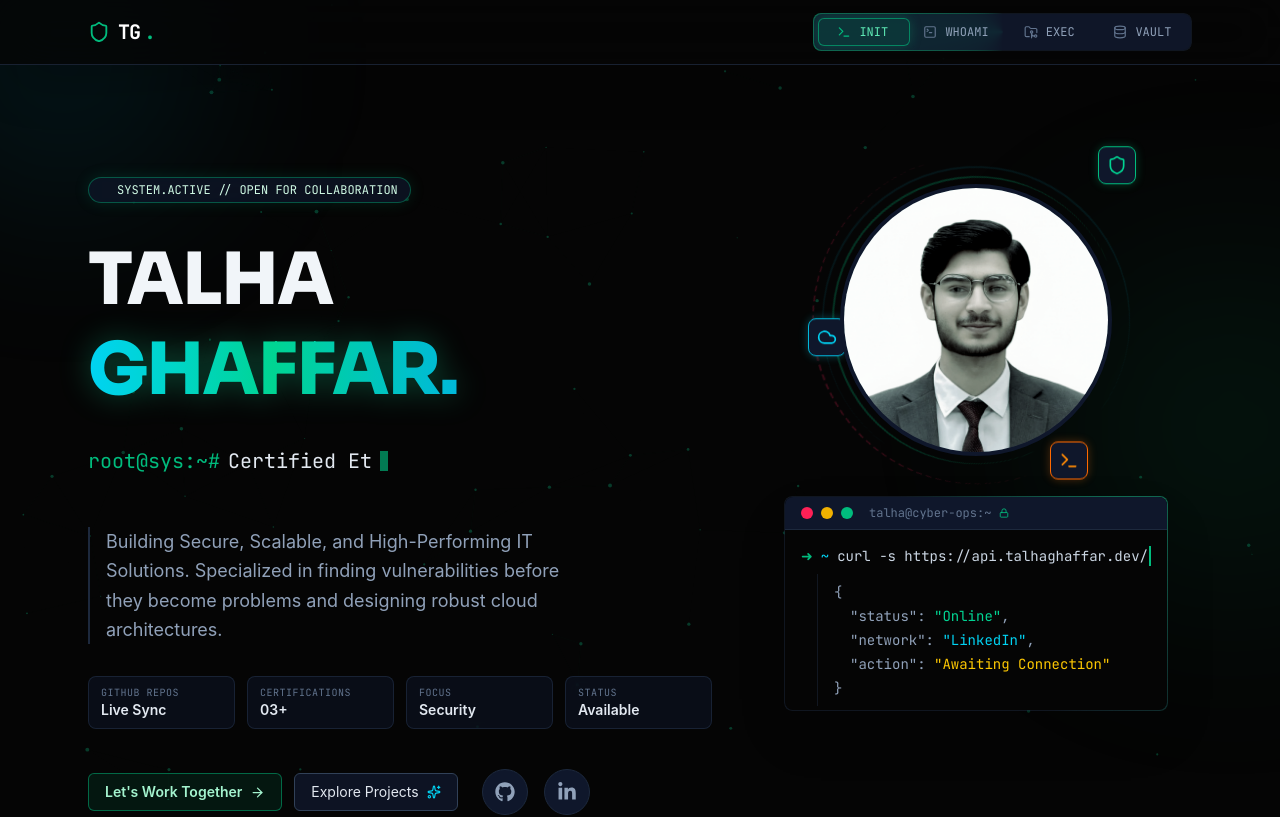
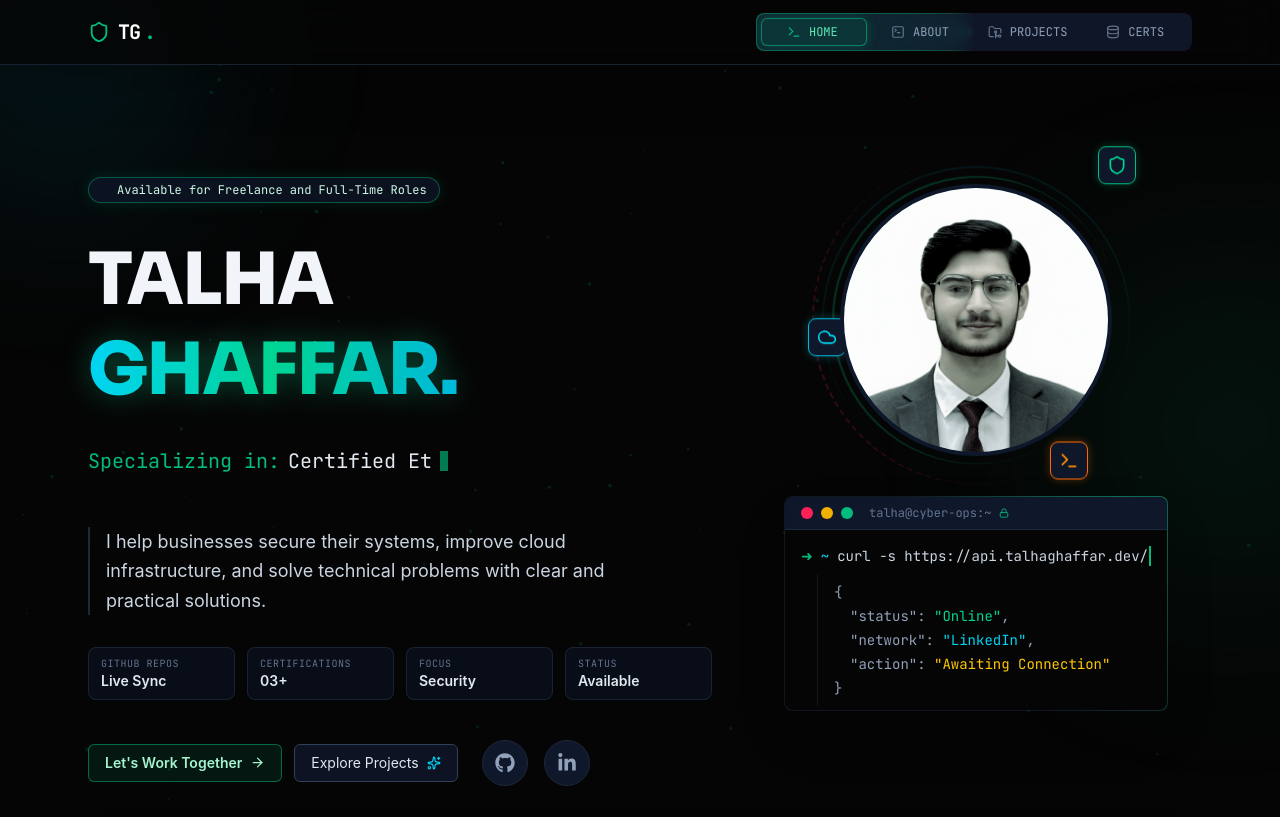
Before and after one commit to talha-ghaffar-ch/talha-portfolio, a React app: page / in a window 1280 px wide. Shown: the top 817 px of the page. Built offline with nearby package versions, Linux system fonts and the light colour scheme; the HTML template or start-up script is replaced by a standard one.

Commit message:
Simplify UI labels and add certificate verification links

```diff
--- a/src/App.jsx
+++ b/src/App.jsx
@@ -247,7 +247,7 @@ const InteractiveBackground = () => {
     };
   }, []);
 
-  return <canvas ref={canvasRef} className="fixed inset-0 z-0 pointer-events-none opacity-30" />;
+  return <canvas ref={canvasRef} className="fixed inset-0 z-0 pointer-events-none opacity-15" />;
 };
 
 const DecryptButton = ({ text, onClick, icon: Icon }) => {
@@ -388,35 +388,30 @@ const HomeView = ({ onNavigate }) => {
           <FadeIn delay={100}>
             <div className="inline-flex items-center gap-2 px-3 py-1 rounded-full bg-slate-900/70 border border-emerald-500/40 backdrop-blur-md shadow-[0_0_15px_rgba(16,185,129,0.15)]">
               <span className="w-2 h-2 rounded-full bg-emerald-500 animate-[ping_2s_infinite]" />
-              <span className="text-xs font-mono text-emerald-100">SYSTEM.ACTIVE // OPEN FOR COLLABORATION</span>
+              <span className="text-xs font-mono text-emerald-100">Available for Freelance and Full-Time Roles</span>
             </div>
           </FadeIn>
 
           <FadeIn delay={200}>
             <h1 className="text-5xl md:text-7xl font-extrabold tracking-tight text-white leading-tight relative">
               <span className="block text-slate-100">TALHA</span>
-              <span className="relative inline-block glitch-wrapper group">
-                <span className="text-transparent bg-clip-text bg-gradient-to-r from-cyan-400 via-emerald-400 to-cyan-500 drop-shadow-[0_0_15px_rgba(16,185,129,0.4)] transition-all duration-300 group-hover:opacity-0">
-                  GHAFFAR.
-                </span>
-                <span className="absolute top-0 left-0 text-emerald-400 opacity-0 group-hover:opacity-100 animate-[glitch_0.3s_linear_infinite] before:content-['GHAFFAR.'] before:absolute before:left-[2px] before:text-cyan-500 before:bg-[#050505] before:overflow-hidden after:content-['GHAFFAR.'] after:absolute after:left-[-2px] after:text-rose-500 after:bg-[#050505] after:overflow-hidden">
-                  GHAFFAR.
-                </span>
+              <span className="text-transparent bg-clip-text bg-gradient-to-r from-cyan-400 via-emerald-400 to-cyan-500 drop-shadow-[0_0_15px_rgba(16,185,129,0.4)]">
+                GHAFFAR.
               </span>
             </h1>
           </FadeIn>
 
           <FadeIn delay={300} className="h-8 md:h-12">
             <p className="text-lg md:text-xl font-mono text-slate-400 flex items-center gap-2">
-              <span className="text-emerald-500">root@sys:~#</span>
+              <span className="text-emerald-500">Specializing in:</span>
               <span className="text-slate-200">{currentRole}</span>
               <span className="w-2 h-5 bg-emerald-500 animate-[pulse_1s_infinite]" />
             </p>
           </FadeIn>
 
           <FadeIn delay={400}>
-            <p className="text-slate-400 max-w-lg leading-relaxed text-lg border-l-2 border-slate-800 pl-4">
-              Building Secure, Scalable, and High-Performing IT Solutions. Specialized in finding vulnerabilities before they become problems and designing robust cloud architectures.
+            <p className="text-slate-300 max-w-xl leading-relaxed text-lg border-l-2 border-slate-800 pl-4">
+              I help businesses secure their systems, improve cloud infrastructure, and solve technical problems with clear and practical solutions.
             </p>
           </FadeIn>
 
@@ -519,7 +514,7 @@ const AboutView = () => {
       <FadeIn>
         <div className="relative flex items-center gap-3 mb-8 pb-4">
           <TerminalSquare className="text-emerald-500" size={28} />
-          <h2 className="text-2xl font-bold font-mono text-white">WHOAMI <span className="text-slate-600">// About & Timeline</span></h2>
+          <h2 className="text-2xl font-bold font-mono text-white">About Me <span className="text-slate-600">// Experience & Education</span></h2>
           <GlowingLine />
         </div>
       </FadeIn>
@@ -713,7 +708,7 @@ const ProjectsView = () => {
       <FadeIn>
         <div className="relative flex items-center gap-3 mb-8 pb-4">
           <FolderGit2 className="text-cyan-400" size={28} />
-          <h2 className="text-2xl font-bold font-mono text-white">PROJECTS <span className="text-slate-600">// Execution</span></h2>
+          <h2 className="text-2xl font-bold font-mono text-white">Projects <span className="text-slate-600">// Live from GitHub</span></h2>
           <GlowingLine />
         </div>
       </FadeIn>
@@ -824,6 +819,7 @@ const VaultView = () => {
       issuer: 'Nationwide IT Skillsets Expansion Program - NITSEP',
       date: 'Issued Mar 2026',
       id: 'Credential ID EAE9749217',
+      verifyLink: 'https://nitsep.pk/course-certificate/EAE9749217',
       icon: Shield,
       color: 'text-rose-500',
       bg: 'from-rose-500/10 to-transparent',
@@ -834,6 +830,7 @@ const VaultView = () => {
       issuer: 'Amazon Web Services (AWS)',
       date: 'Issued Nov 2025',
       id: 'Credential ID 5bd0755e...',
+      verifyLink: 'https://www.linkedin.com/in/talha-ghaffar',
       icon: Cloud,
       color: 'text-orange-500',
       bg: 'from-orange-500/10 to-transparent',
@@ -844,6 +841,7 @@ const VaultView = () => {
       issuer: 'University of Management and Technology - UMT',
       date: 'Issued Feb 2026',
       id: 'Credential ID F2023266045',
+      verifyLink: '',
       icon: Code,
       color: 'text-cyan-500',
       bg: 'from-cyan-500/10 to-transparent',
@@ -861,14 +859,15 @@ const VaultView = () => {
       <FadeIn>
         <div className="relative flex items-center gap-3 mb-8 pb-4">
           <Database className="text-orange-500" size={28} />
-          <h2 className="text-2xl font-bold font-mono text-white">THE_VAULT <span className="text-slate-600">// Credentials & Skills</span></h2>
+          <h2 className="text-2xl font-bold font-mono text-white">Certifications <span className="text-slate-600">// Verified Credentials</span></h2>
           <GlowingLine />
         </div>
       </FadeIn>
 
       <div className="grid grid-cols-1 lg:grid-cols-12 gap-8">
         <div className="lg:col-span-8 space-y-4">
-          <h3 className="text-sm font-mono text-slate-500 mb-4">LICENSES & CERTIFICATIONS</h3>
+          <h3 className="text-sm font-mono text-slate-500 mb-1">LICENSES & CERTIFICATIONS</h3>
+          <p className="text-xs text-slate-500 mb-4">Use "Verify" to open proof links for available certifications.</p>
           {certs.map((cert, i) => (
             <FadeIn key={i} delay={i * 100}>
               <GlowingBorder rounding="rounded-lg" glowColor={cert.title.includes('AWS') ? '#f97316' : cert.title.includes('English') ? '#0ea5e9' : '#f43f5e'}>
@@ -890,6 +889,23 @@ const VaultView = () => {
                     <div className="mt-3 pt-3 border-t border-slate-800/50 text-xs text-slate-400 flex items-center gap-2 group-hover:text-emerald-400/80 transition-colors">
                       <CheckCircle size={12} className="text-emerald-500" />
                       <span className="truncate">Skills: {cert.skills}</span>
+                    </div>
+                    <div className="mt-3">
+                      {cert.verifyLink ? (
+                        <a
+                          href={cert.verifyLink}
+                          target="_blank"
+                          rel="noreferrer"
+                          className="inline-flex items-center gap-2 px-3 py-1.5 rounded-md border border-emerald-500/40 text-emerald-300 hover:text-emerald-200 hover:border-emerald-300 hover:bg-emerald-500/10 transition-all text-xs font-mono"
+                        >
+                          Verify Certificate
+                          <ExternalLink size={12} />
+                        </a>
+                      ) : (
+                        <span className="inline-flex items-center px-3 py-1.5 rounded-md border border-slate-700 text-slate-500 text-xs font-mono">
+                          Verification Link Not Added
+                        </span>
+                      )}
                     </div>
                   </div>
                 </div>
@@ -961,10 +977,10 @@ export default function App() {
   const [activeView, setActiveView] = useState('home');
 
   const navItems = [
-    { id: 'home', label: 'INIT', icon: Terminal },
-    { id: 'about', label: 'WHOAMI', icon: TerminalSquare },
-    { id: 'projects', label: 'EXEC', icon: FolderGit2 },
-    { id: 'vault', label: 'VAULT', icon: Database }
+    { id: 'home', label: 'HOME', icon: Terminal },
+    { id: 'about', label: 'ABOUT', icon: TerminalSquare },
+    { id: 'projects', label: 'PROJECTS', icon: FolderGit2 },
+    { id: 'vault', label: 'CERTS', icon: Database }
   ];
   const activeIndex = Math.max(navItems.findIndex((item) => item.id === activeView), 0);
 
```
